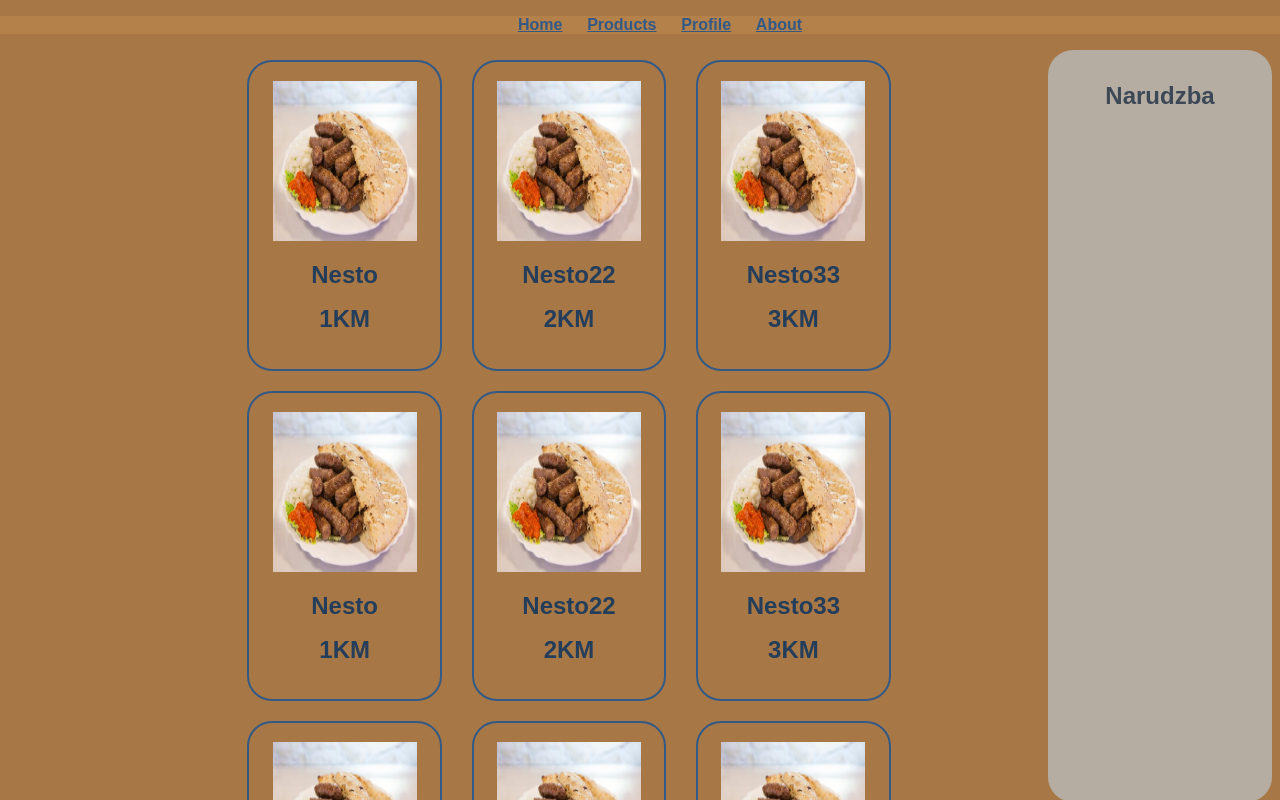
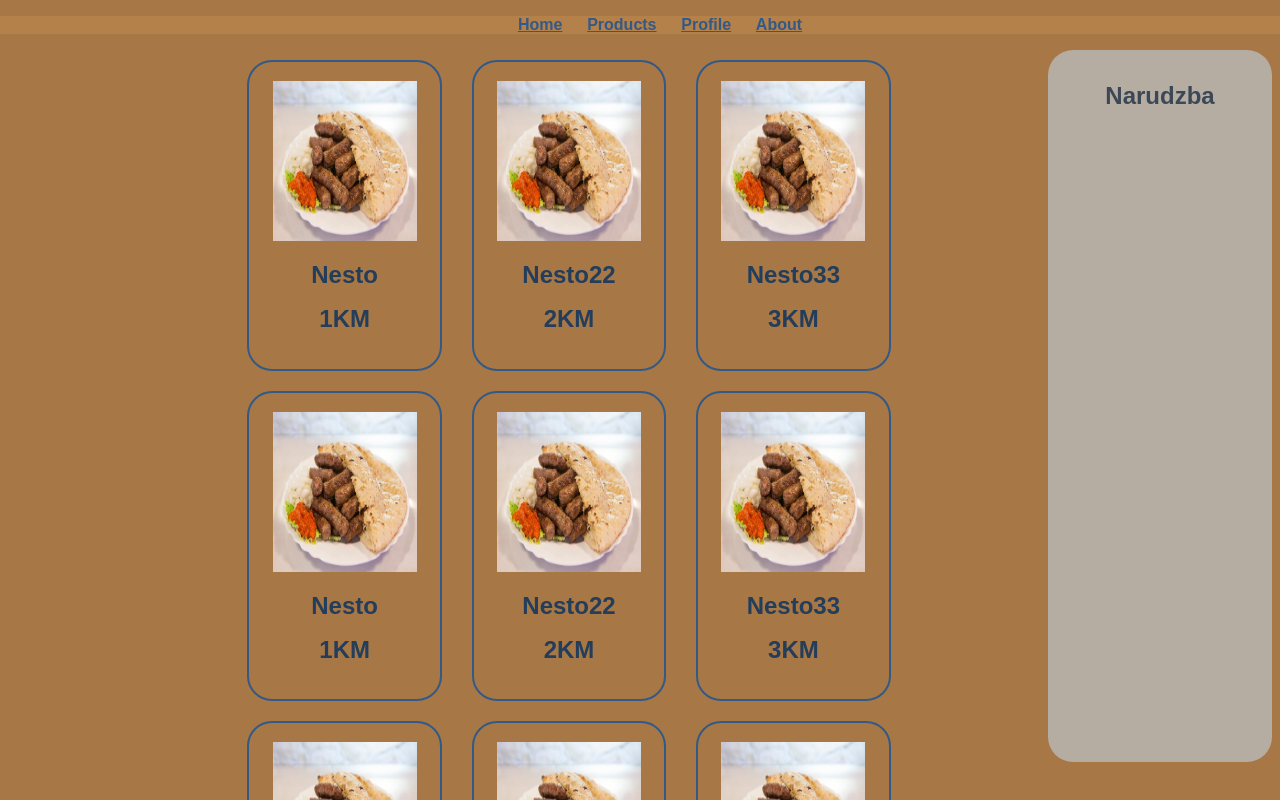
Before and after one commit to fcausevic1/RestaurantAppFrontend, a React (Create React App) app: page / in a window 1280 px wide. Shown: the top 800 px of the page. Built offline with nearby package versions, Linux system fonts and the light colour scheme.

Commit message:
Small SideBar change

```diff
--- a/src/components/SideBar.css
+++ b/src/components/SideBar.css
@@ -3,7 +3,7 @@
   border: 2px;
   border-color: #335986;
   background-color: rgb(185, 185, 185);
-  height: 90%;
+  height: 85%;
   width: 15%;
   position: fixed;
   z-index: 1;
```
